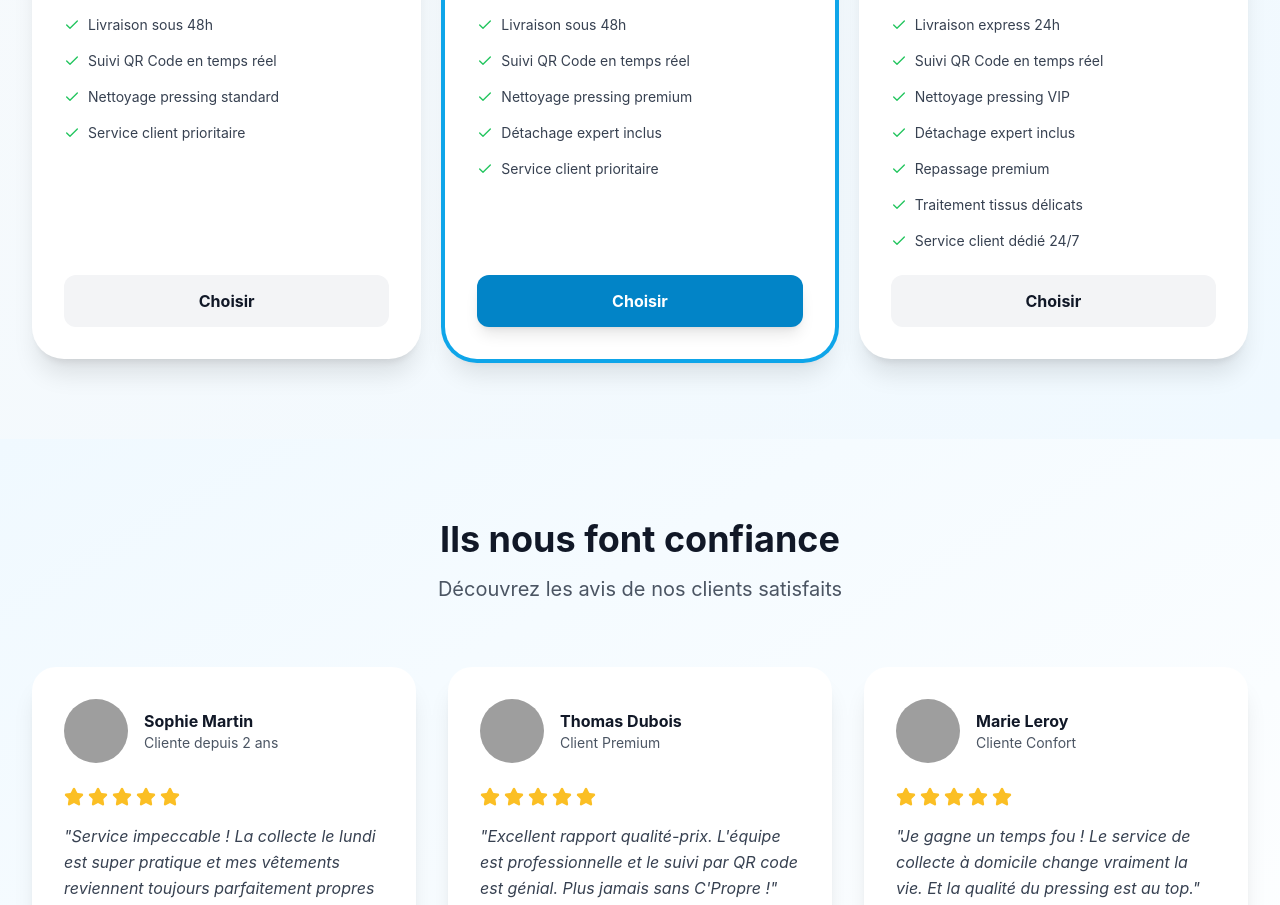
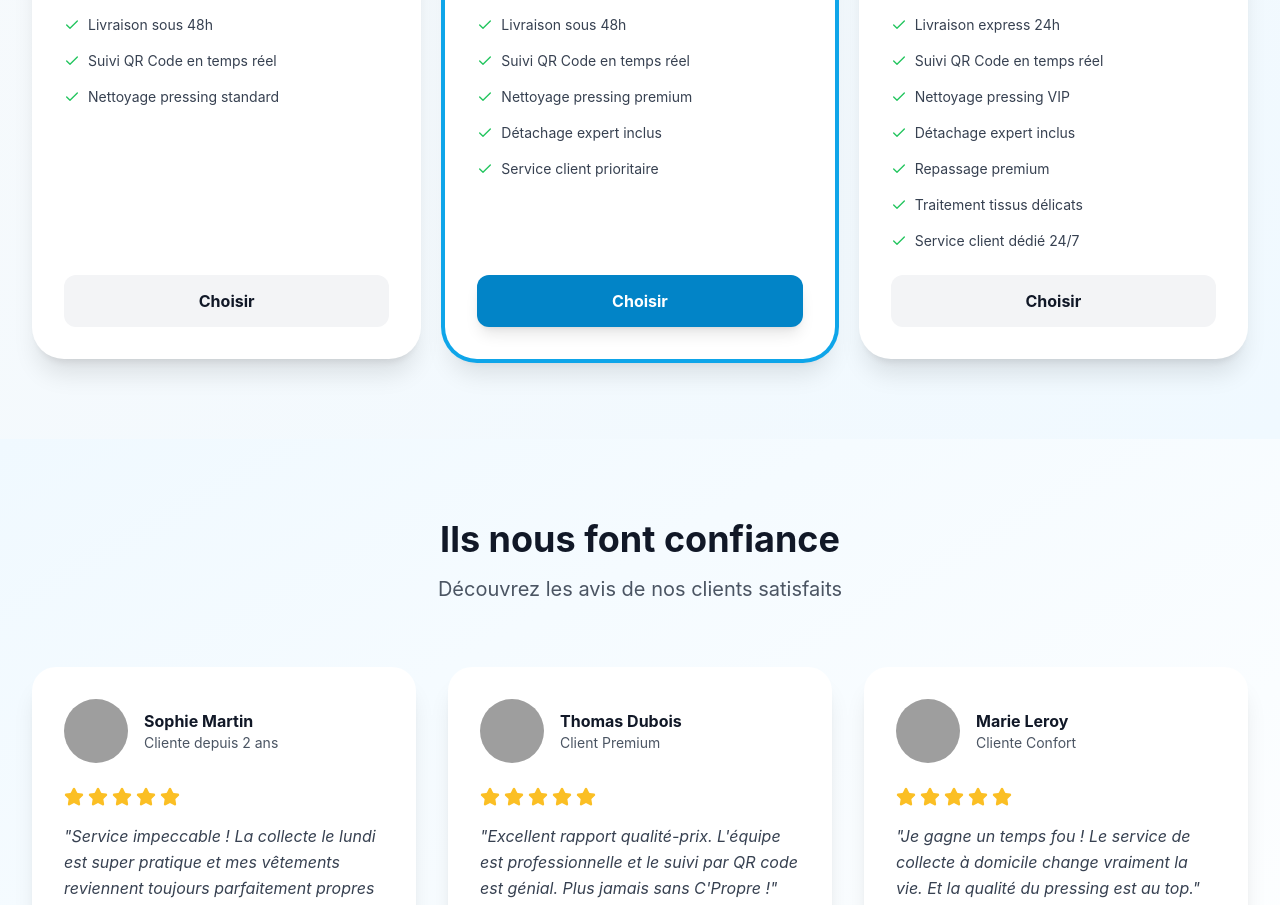
Before and after one commit to zekitml61-maker/sanane, a Next.js app: page / in a window 1280 px wide. Shown: the part 4540-5445 px from the top of the page. Built offline with nearby package versions, Linux system fonts and the light colour scheme; grey boxes are pictures that could not be loaded.

Commit message:
Remove: Suppression Service client prioritaire de Formule Essentiel
- Suppression feature Service client prioritaire
- 6 features -> 5 features
- Liste simplifiee pour formule entree de gamme

```diff
--- a/components/PricingToggle.tsx
+++ b/components/PricingToggle.tsx
@@ -63,7 +63,6 @@ export default function PricingToggle() {
         'Livraison sous 48h',
         'Suivi QR Code en temps réel',
         'Nettoyage pressing standard',
-        'Service client prioritaire',
       ],
       popular: false,
       type: 'subscription'
```
